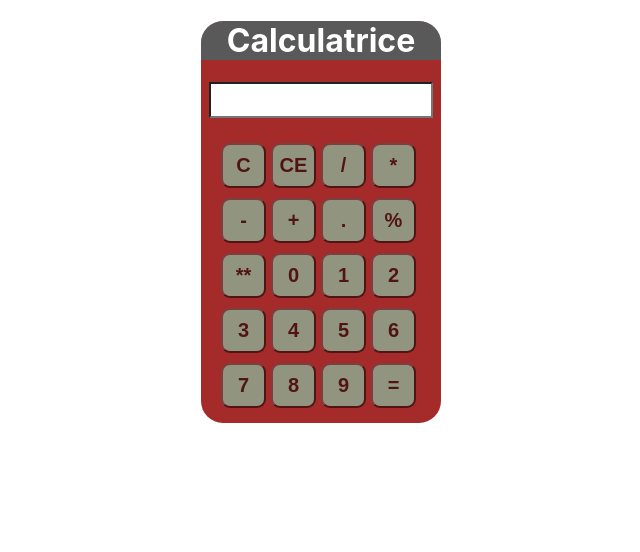
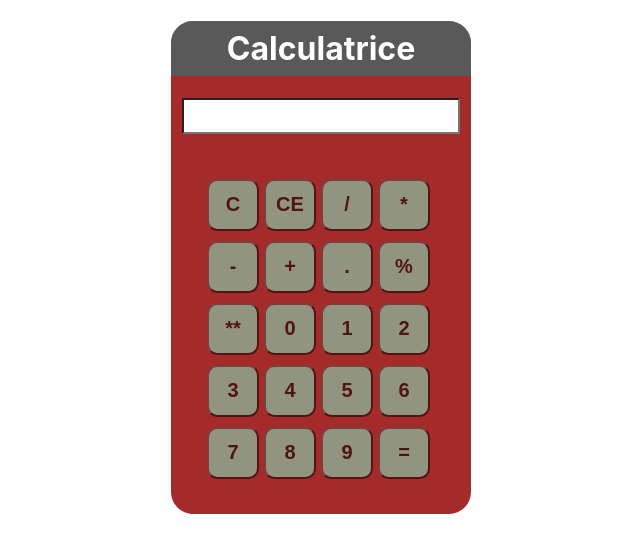
Before and after one commit to M-BEDH/Calculatrice, a React (Create React App) app: page / in a window 1280 px wide. Shown: the top 552 px of the page, without its empty margins (319-959 px from the left). Built offline with nearby package versions, Linux system fonts and the light colour scheme.

Commit message:
augmentation taille calculatrice

```diff
--- a/src/App.css
+++ b/src/App.css
@@ -1,5 +1,5 @@
 .App{
-    width: 240px;
+    width: 300px;
     margin: auto;
     background-color: brown;
     border-radius: 22px;
@@ -11,6 +11,7 @@
 
 .App-header h1 {
     text-align: center;
+    line-height: 55px;
     color: #ffffff;
 }
 
--- a/src/components/Btn/Btn.css
+++ b/src/components/Btn/Btn.css
@@ -1,5 +1,5 @@
 .btn {
-    width: 45px;
+    width: 52px;
     background-color: #7fffd4;
     margin: 5px 5px 5px 0px;
     font-weight: bold;
@@ -7,17 +7,18 @@
 }
 
 button {
-    width: 45px;
-    height: 45px;
+    width: 52px;
+    height: 52px;
     opacity: 0.5;
     border-radius: 20%;
 }
 
 .btn-body{
-    max-width: 200px;
+    max-width: 250px;
     display: flex;
     flex-wrap: wrap;
     justify-content: center;
     margin: auto;
-    padding-bottom: 10px;
+    padding-top: 20px;
+    padding-bottom: 30px;
 }
```
